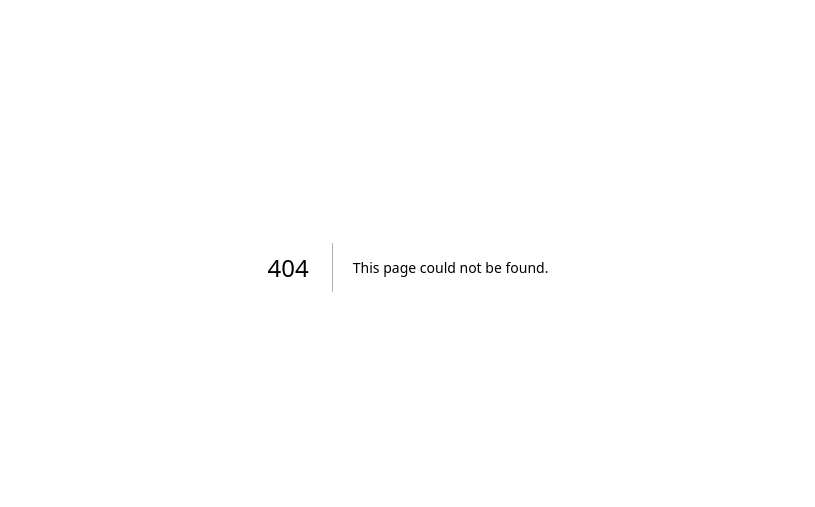
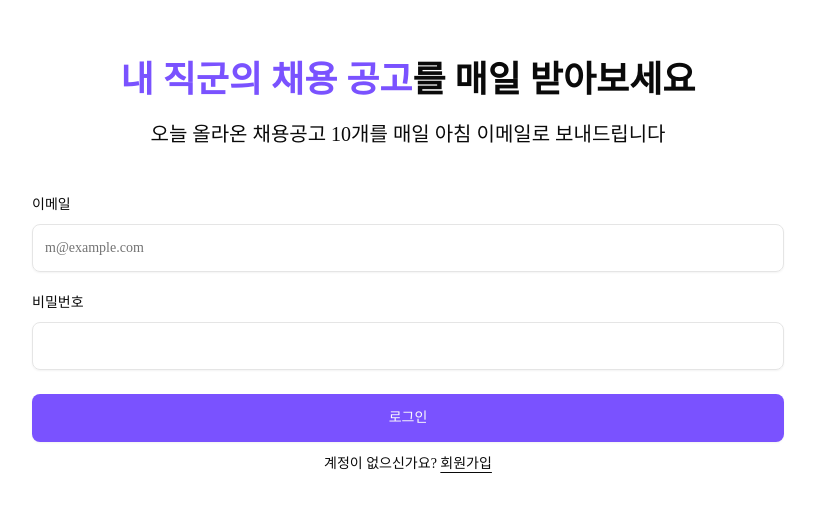
Before and after one commit to zighangbok/Frontend, a Next.js app: page /join in a window 1280 px wide. Before the commit this address had no page. Shown: the part 133-640 px from the top of the page, without its empty margins (232-1047 px from the left). Built offline with nearby package versions, Linux system fonts and the light colour scheme; a web font is replaced by a local one.

Commit message:
feat: 로그인 및 회원가입 페이지 퍼블리싱

```diff
--- /dev/null
+++ b/src/app/join/page.tsx
@@ -0,0 +1,32 @@
+'use client';
+
+import { useState } from 'react';
+import LoginForm from '@/components/join/login-form';
+import RegisterForm from '@/components/join/register-form';
+
+export default function Join() {
+  const [isLogin, setIsLogin] = useState(true);
+
+  const toggleForm = () => setIsLogin((prev) => !prev);
+
+  return (
+    <div className="relative w-full overflow-visible md:mx-auto md:max-w-screen-lg md:px-10">
+      <div className="flex h-screen w-full flex-col items-center justify-center gap-10 md:gap-[50px]">
+        <div className="flex flex-col items-center md:gap-5">
+          <div className="text-xl font-semibold md:text-4xl">
+            <span className="text-primary">내 직군의 채용 공고</span>를 매일
+            받아보세요
+          </div>
+          <div className="text-label-neutral text-sm md:text-xl">
+            오늘 올라온 채용공고 10개를 매일 아침 이메일로 보내드립니다
+          </div>
+        </div>
+        {isLogin ? (
+          <LoginForm onSwitch={toggleForm} />
+        ) : (
+          <RegisterForm onSwitch={toggleForm} />
+        )}
+      </div>
+    </div>
+  );
+}
```
